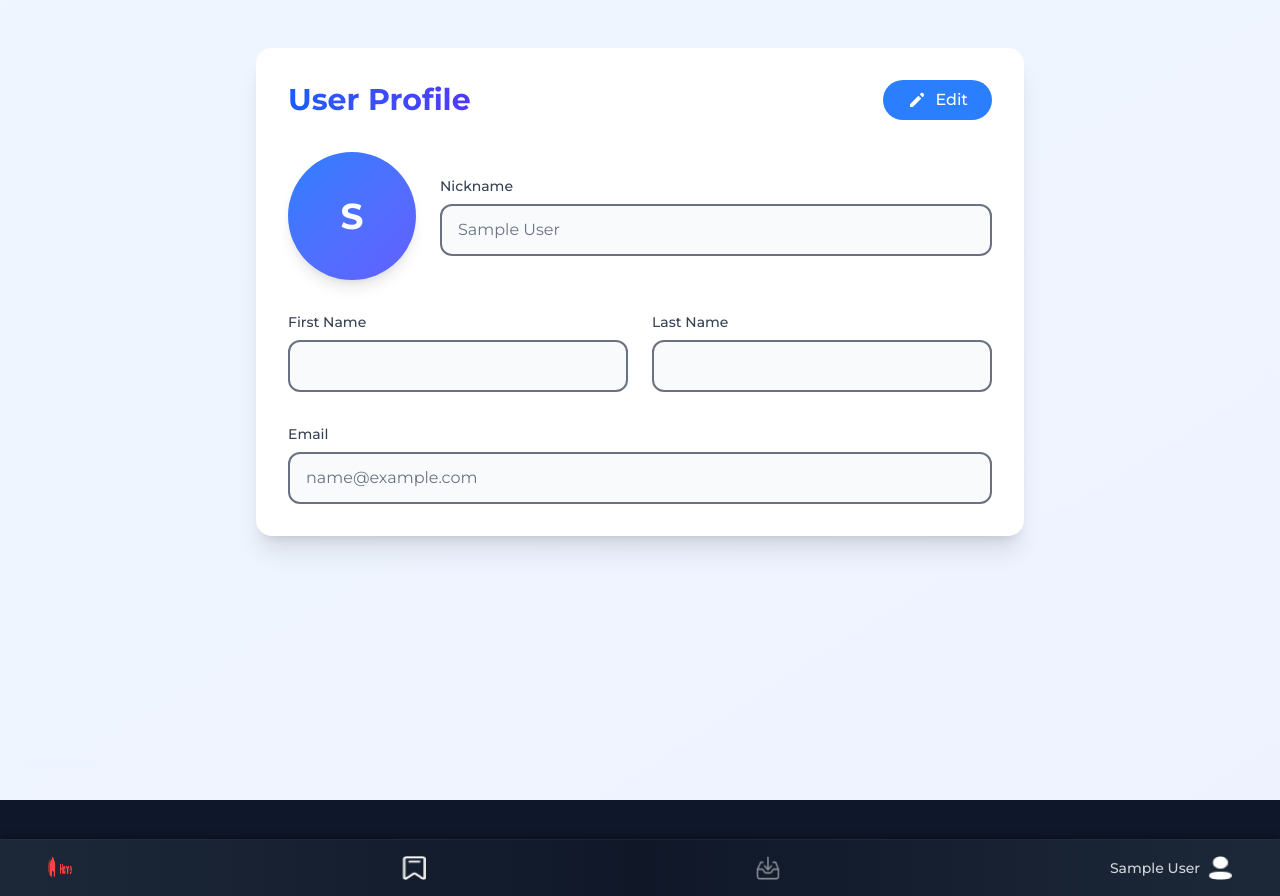
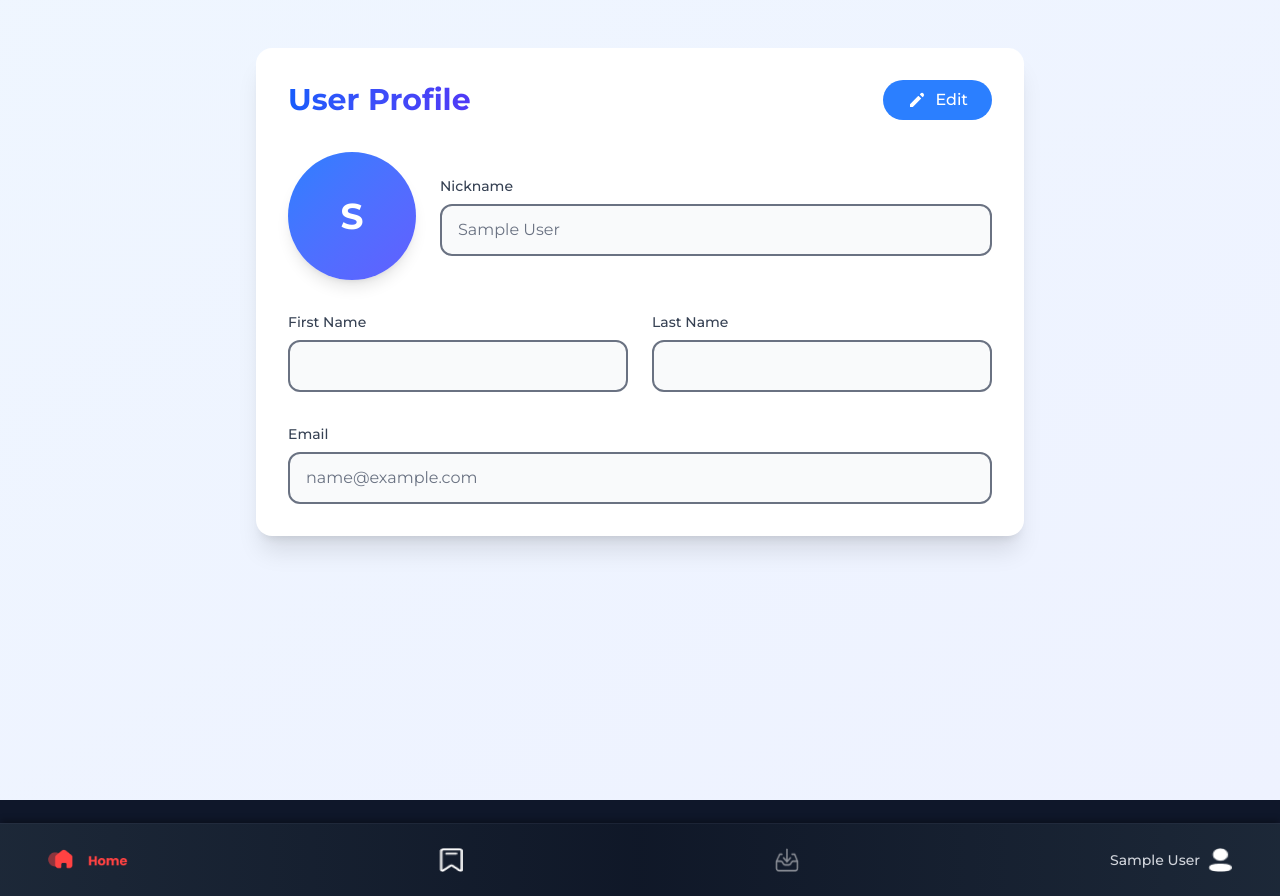
Before and after one commit to davidschwarz153/MovieDB, a React (Vite) app: page /Profil in a window 1280 px wide. Built offline with nearby package versions, Linux system fonts and the light colour scheme; no server answers; sample sign-in values are in the browser's storage.

Commit message:
fixxed navbar

```diff
--- a/src/components/nav/Nav.tsx
+++ b/src/components/nav/Nav.tsx
@@ -16,7 +16,7 @@
           to="/Home"
           className="relative cursor-pointer transform hover:scale-110 transition-transform duration-300 active:scale-95"
         >
-          <img src="/Home.png" alt="Home" className="w-5 h-5 md:w-6 md:h-6 brightness-200" />
+          <img src="/Home.png" alt="Home" className="w-20 h-20 md:w-20 md:h-10 brightness-200 object-contain" />
         </Link>
 
         <Link
```
